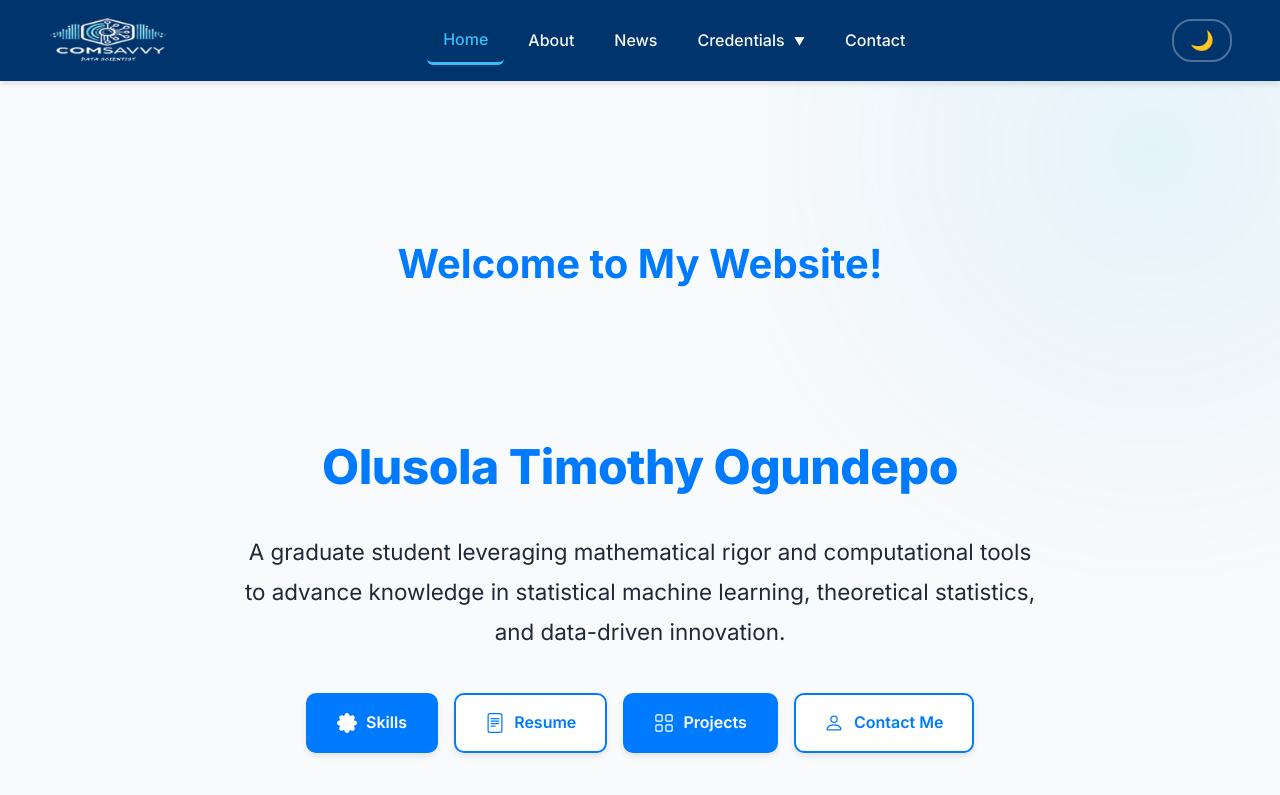
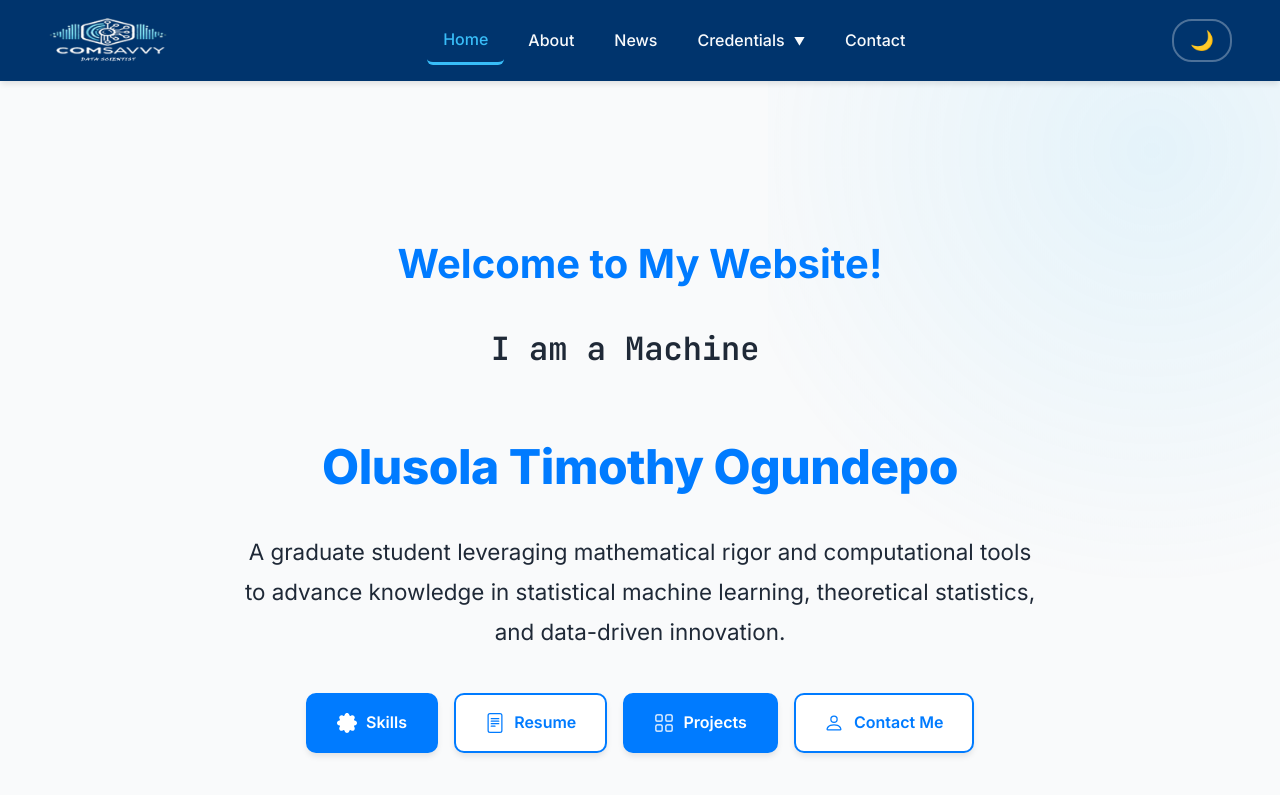
Before and after one commit to comsavvy/comsavvy.github.io, a Jekyll site: the page built from index.html, in a window 1280 px wide and 900 px high. Shown: the top 795 px of the window. Built offline with Jekyll 4.4.1, drawn with Linux system fonts in a browser that asks for light colours.

Commit message:
Fix: Load Typed.js on home layout

```diff
--- a/_includes/head.html
+++ b/_includes/head.html
@@ -25,7 +25,7 @@
   <link rel="preconnect" href="https://fonts.gstatic.com" crossorigin>
   <link href="https://fonts.googleapis.com/css2?family=Inter:wght@300;400;500;600;700;800&family=JetBrains+Mono:wght@400;500;600&display=swap" rel="stylesheet">
 
-  {% if page.use_typed %}
+  {% if page.layout == 'home' or page.use_typed %}
   <!-- Typed.js for typing animation -->
   <script src="https://cdn.jsdelivr.net/npm/typed.js@2.0.12"></script>
   {% endif %}
```
